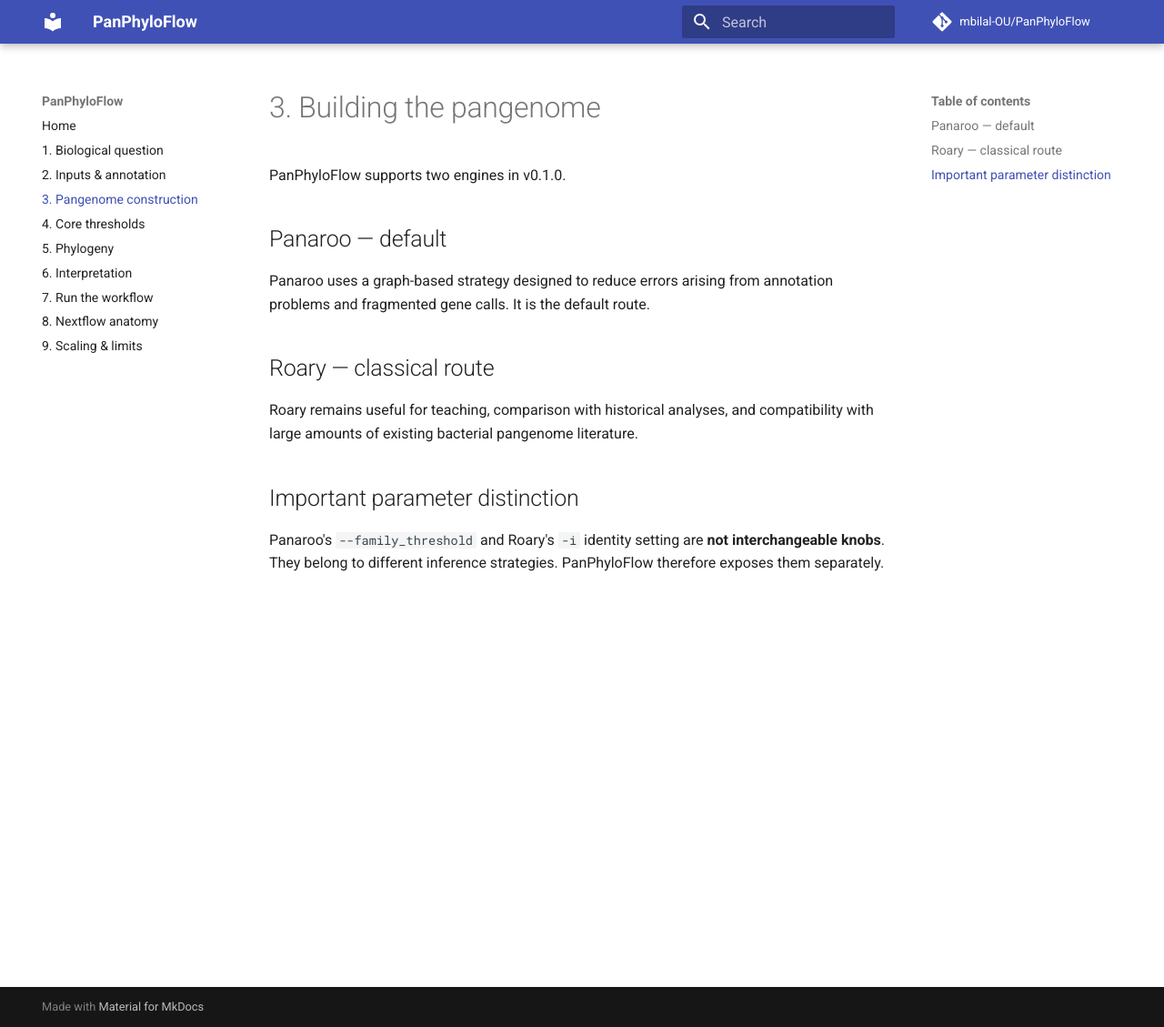
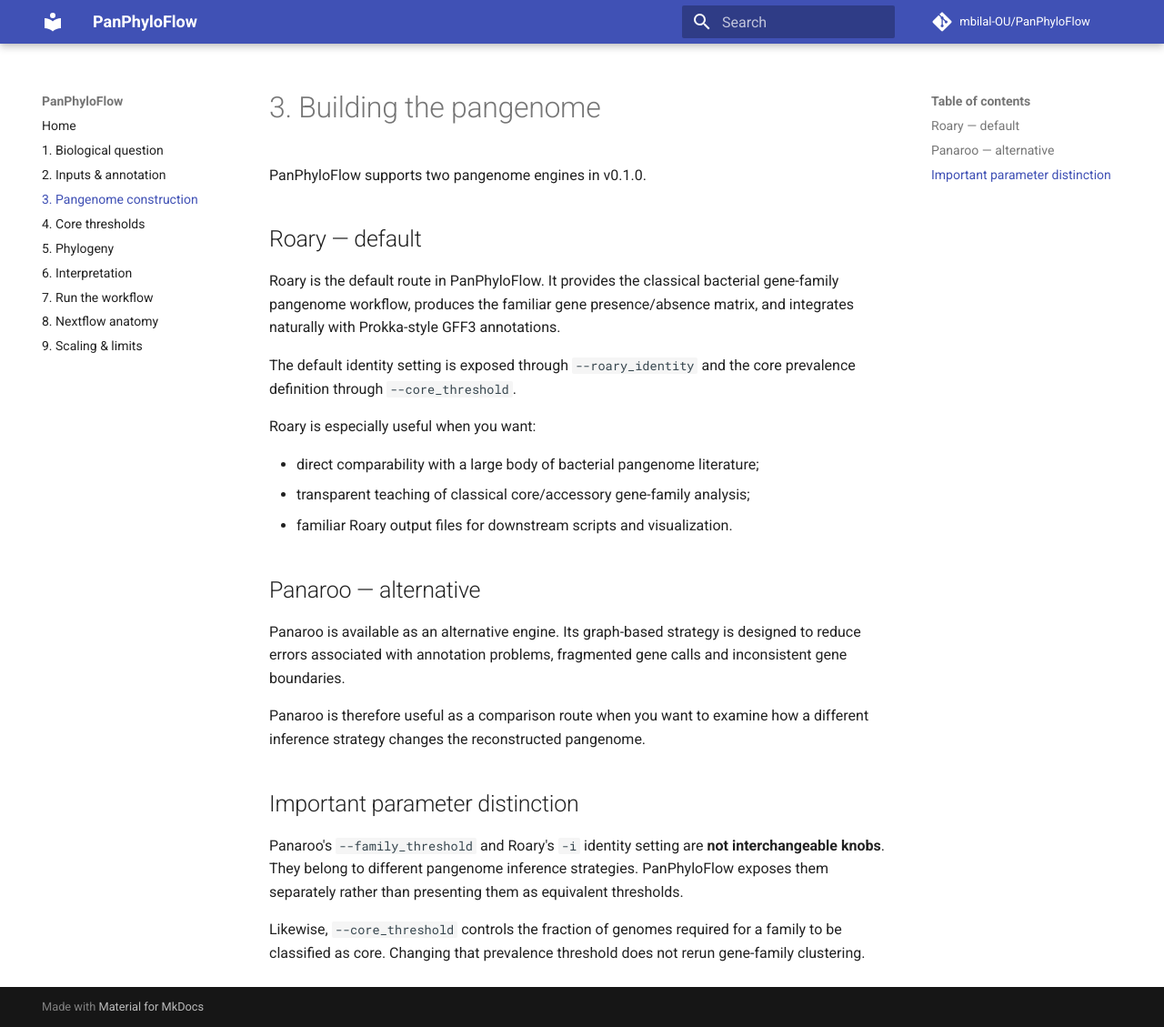
Before and after one commit to mbilal-OU/PanPhyloFlow, an MkDocs documentation site: the page built from docs/03_pangenome.md, in a window 1280 px wide and 1129 px high. Shown: the whole window at 91% size. Built offline with MkDocs 1.6.1 and Material for MkDocs 9.7.7, drawn with Linux system fonts in a browser that asks for light colours; comment, search, counter and statistics services are not loaded.

Commit message:
Document Roary as default and Panaroo as alternative

```diff
--- a/docs/03_pangenome.md
+++ b/docs/03_pangenome.md
@@ -1,15 +1,27 @@
 # 3. Building the pangenome
 
-PanPhyloFlow supports two engines in v0.1.0.
+PanPhyloFlow supports two pangenome engines in v0.1.0.
 
-## Panaroo — default
+## Roary — default
 
-Panaroo uses a graph-based strategy designed to reduce errors arising from annotation problems and fragmented gene calls. It is the default route.
+Roary is the default route in PanPhyloFlow. It provides the classical bacterial gene-family pangenome workflow, produces the familiar gene presence/absence matrix, and integrates naturally with Prokka-style GFF3 annotations.
 
-## Roary — classical route
+The default identity setting is exposed through `--roary_identity` and the core prevalence definition through `--core_threshold`.
 
-Roary remains useful for teaching, comparison with historical analyses, and compatibility with large amounts of existing bacterial pangenome literature.
+Roary is especially useful when you want:
+
+- direct comparability with a large body of bacterial pangenome literature;
+- transparent teaching of classical core/accessory gene-family analysis;
+- familiar Roary output files for downstream scripts and visualization.
+
+## Panaroo — alternative
+
+Panaroo is available as an alternative engine. Its graph-based strategy is designed to reduce errors associated with annotation problems, fragmented gene calls and inconsistent gene boundaries.
+
+Panaroo is therefore useful as a comparison route when you want to examine how a different inference strategy changes the reconstructed pangenome.
 
 ## Important parameter distinction
 
-Panaroo's `--family_threshold` and Roary's `-i` identity setting are **not interchangeable knobs**. They belong to different inference strategies. PanPhyloFlow therefore exposes them separately.
+Panaroo's `--family_threshold` and Roary's `-i` identity setting are **not interchangeable knobs**. They belong to different pangenome inference strategies. PanPhyloFlow exposes them separately rather than presenting them as equivalent thresholds.
+
+Likewise, `--core_threshold` controls the fraction of genomes required for a family to be classified as core. Changing that prevalence threshold does not rerun gene-family clustering.
```
